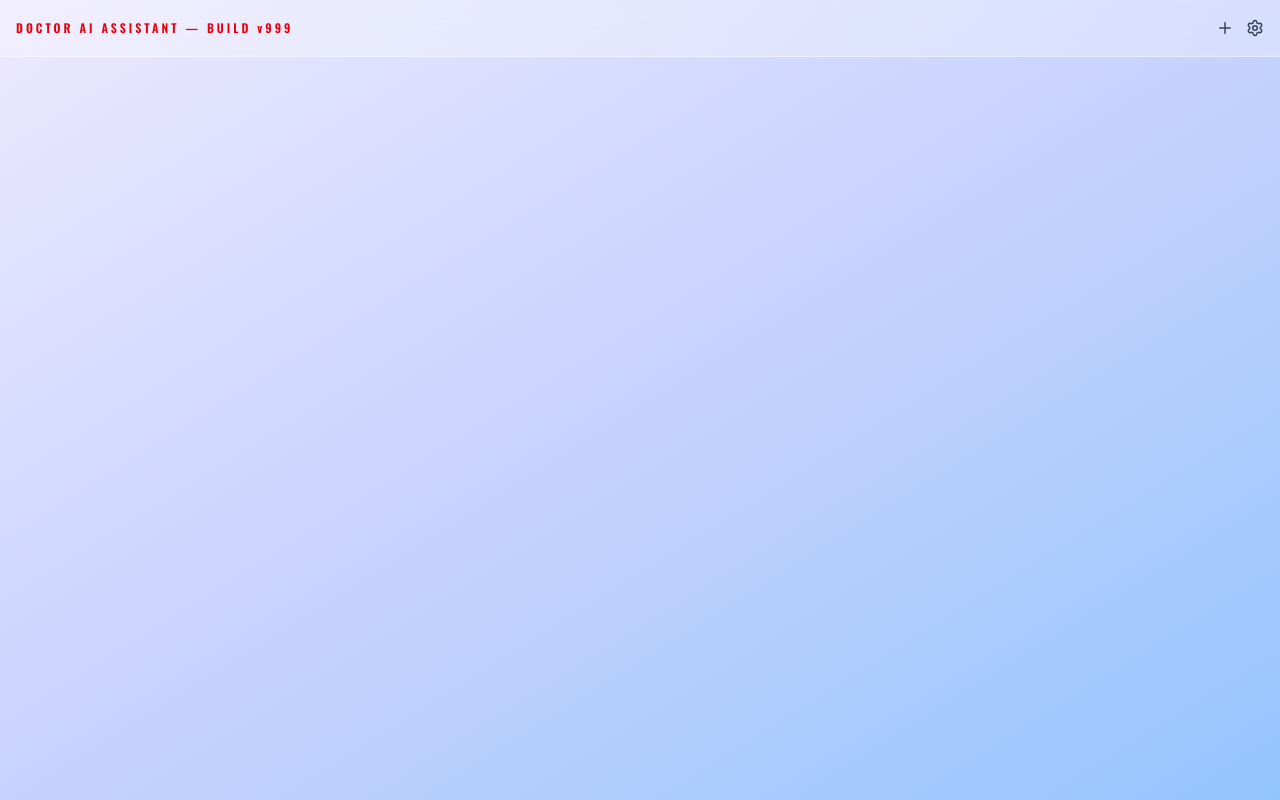
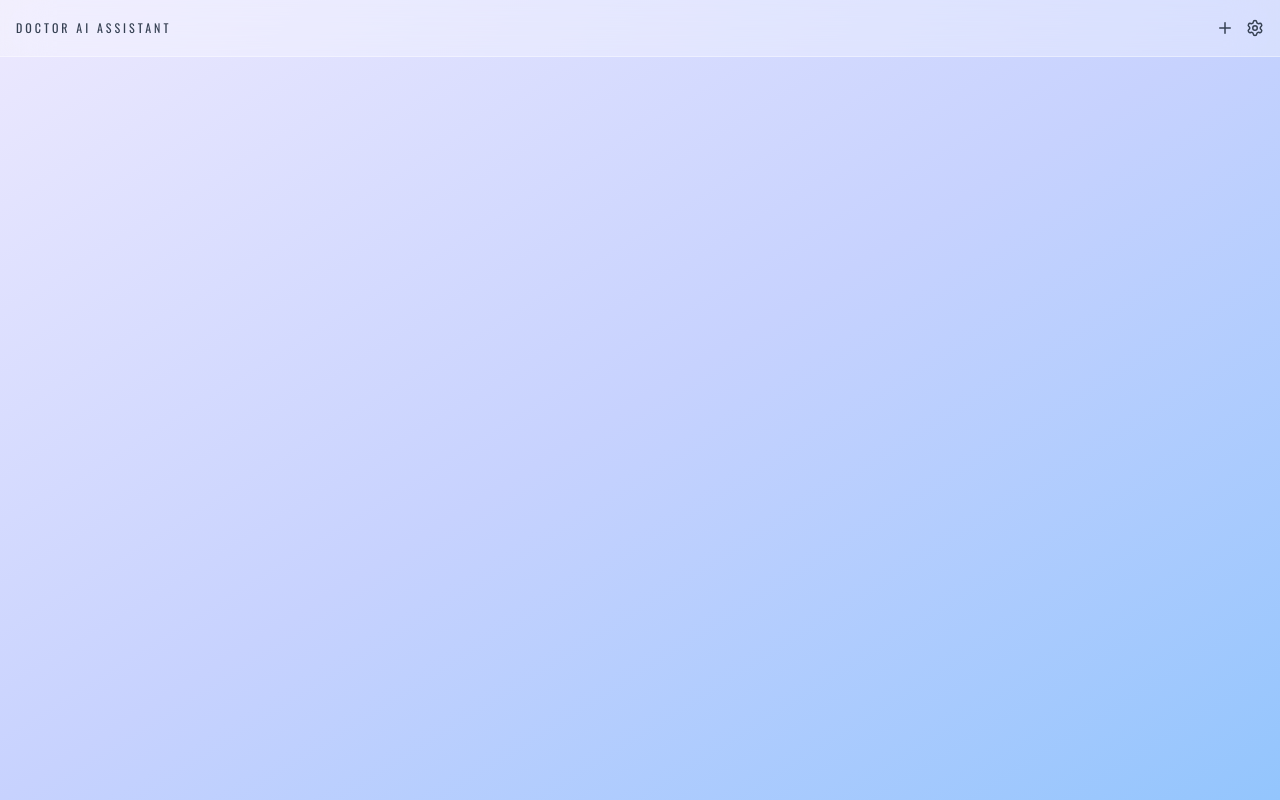
Before and after one commit to Gyanendrasharma1/doctor-assist, a Next.js app: page /chat in a window 1280 px wide. Built offline with nearby package versions, Linux system fonts and the light colour scheme.

Commit message:
Force dynamic rendering for chat page

```diff
--- a/app/chat/page.tsx
+++ b/app/chat/page.tsx
@@ -1,4 +1,6 @@
 // app/chat/page.tsx
+export const dynamic = "force-dynamic";
+
 "use client";
 
 import { useState, useRef, useEffect } from "react";
@@ -163,14 +165,6 @@ export default function Home() {
     }
   };
 
-  const verifyPin = () => {
-    if (pin === "1234") {
-      setShowPin(false);
-      setShowHistory(true);
-      setPin("");
-    }
-  };
-
   // ✅ FIXED LOGOUT (NextAuth)
   const handleLogout = async () => {
     await signOut({ callbackUrl: "/auth/login" });
@@ -190,9 +184,8 @@ export default function Home() {
         >
           <header className="w-full bg-white/30 backdrop-blur-xl border-b border-white/40">
             <div className="h-14 max-w-7xl mx-auto px-4 flex items-center justify-between">
-              {/* 🔴 BUILD MARKER */}
-              <h1 className="tracking-[0.25em] text-xs text-red-600 font-bold">
-                DOCTOR AI ASSISTANT — BUILD v999
+              <h1 className="tracking-[0.25em] text-xs text-gray-700">
+                DOCTOR AI ASSISTANT
               </h1>
 
               <div className="flex gap-3">
@@ -206,8 +199,7 @@ export default function Home() {
             </div>
           </header>
 
-          {/* बाकी code unchanged */}
-          {/* messages / input / panels same as before */}
+          {/* messages + input UI (same as before) */}
         </div>
 
         {openSettings && (
@@ -225,7 +217,13 @@ export default function Home() {
           <PinModal
             pin={pin}
             setPin={setPin}
-            onVerify={verifyPin}
+            onVerify={() => {
+              if (pin === "1234") {
+                setShowPin(false);
+                setShowHistory(true);
+                setPin("");
+              }
+            }}
             onClose={() => {
               setShowPin(false);
               setPin("");
```
